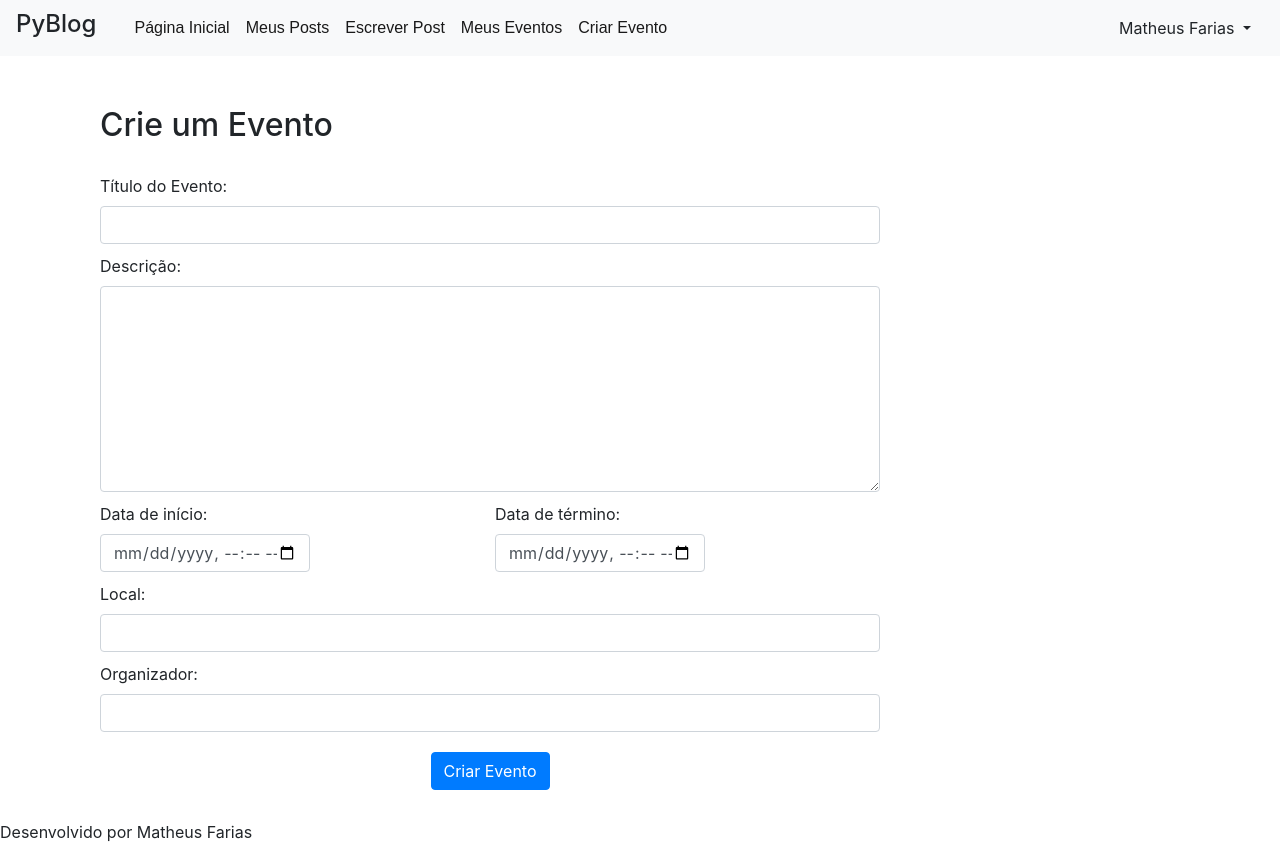
After one commit to matheusfs99/PyBlog, a Django app: page /criar_evento/ in a window 1280 px wide. The commit adds this page. Run offline with Django 3.2, Linux system fonts and the light colour scheme; a user stored in the database is signed in; some libraries are stand-ins or nearby versions.

Commit message:
Criado cadastro e listagem de eventos

```diff
--- a/pyblog/app_pyblog/admin.py
+++ b/pyblog/app_pyblog/admin.py
@@ -1,6 +1,7 @@
 from django.contrib import admin
-from .models import Publicacao, Comentarios
+from .models import *
 
 # Register your models here.
 admin.site.register(Publicacao)
 admin.site.register(Comentarios)
+admin.site.register(Eventos)
--- /dev/null
+++ b/pyblog/app_pyblog/templates/criar-evento.html
@@ -0,0 +1,33 @@
+{% extends 'model-page.html' %}
+
+{% block content %}
+<div class="conteudo">
+    <h2>Crie um Evento</h2>
+    <form action="submit" method="post" enctype="multipart/form-data" style="margin-right: 300px;">
+        {% csrf_token %}
+        <label>Título do Evento:</label>
+        <input type="text" name="titulo" class="form-control" style="margin-bottom: 10px;" required>
+        <label>Descrição:</label>
+        <textarea name="descricao" class="form-control" rows="8" style="margin-bottom: 10px;" required></textarea>
+        <div class="form-row">
+            <div class="col">
+                <label>Data de início:</label>
+                <input type="datetime-local" name="data_inicio" class="form-control"
+                       style="margin-bottom: 10px; width:210px;" required>
+            </div>
+            <div class="col">
+                <label>Data de término:</label>
+                <input type="datetime-local" name="data_fim" class="form-control"
+                       style="margin-bottom: 10px; width:210px;" required>
+            </div>
+        </div>
+        <label>Local:</label>
+        <input type="text" name="local" class="form-control" style="margin-bottom:10px" required>
+        <label>Organizador:</label>
+        <input type="text" name="organizador" class="form-control" style="margin-bottom:20px" required>
+        <div align="center">
+            <button type="submit" class="btn btn-primary">Criar Evento</button>
+        </div>
+    </form>
+</div>
+{% endblock %}
--- a/pyblog/app_pyblog/templates/model-page.html
+++ b/pyblog/app_pyblog/templates/model-page.html
@@ -20,10 +20,14 @@
                 <a class="nav-link" href="/escrever_publicacao">Escrever Post </a>
             </li>
             <li class="nav-item active">
-                <a class="nav-link" href="#">Meus Eventos </a>
+                <a class="nav-link" href="/eventos">Meus Eventos </a>
             </li>
             <li class="nav-item active">
-                <a class="nav-link" href="#">Criar Evento </a>
+                <a class="nav-link" href="/criar_evento">Criar Evento </a>
+            </li>
+            {% else %}
+            <li class="nav-item active">
+                <a class="nav-link" href="/eventos">Eventos </a>
             </li>
             {% endif %}
         </ul>
--- a/pyblog/app_pyblog/views.py
+++ b/pyblog/app_pyblog/views.py
@@ -14,6 +14,8 @@ def index(request):
     publicacoes = Publicacao.objects.all().order_by('-data_publicacao')[:6]
     context['publicacoes'] = publicacoes
     context['usuario'] = usuario
+    eventos = Eventos.objects.all().order_by('-data_criacao')[:3]
+    context['eventos'] = eventos
     return render(request, 'index.html', context)
 
 
@@ -129,3 +131,41 @@ def comentar_publicacao(request, titulo_publicacao):
                                        comentario=comentario,
                                        publicacao= get_object_or_404(Publicacao, id=id_publicacao))
     return redirect(f'/publicacao/{titulo_publicacao}/#comentarios')
+
+
+@login_required(login_url='/login/')
+def criar_evento(request):
+    usuario = request.user
+    return render(request, 'criar-evento.html', {'usuario': usuario})
+
+
+@login_required(login_url='/login/')
+def submit_criar_evento(request):
+    usuario = request.user
+    titulo = request.POST.get('titulo')
+    descricao = request.POST.get('descricao')
+    data_inicio = request.POST.get('data_inicio')
+    data_fim = request.POST.get('data_fim')
+    local = request.POST.get('local')
+    organizador = request.POST.get('organizador')
+    if request.POST:
+        Eventos.objects.create(titulo=titulo,
+                               descricao=descricao,
+                               data_inicio=data_inicio,
+                               data_fim=data_fim,
+                               local=local,
+                               organizador=organizador,
+                               criado_por=usuario)
+    return redirect('/eventos')
+
+
+def eventos(request):
+    context = {}
+    usuario = request.user
+    eventos = Eventos.objects.all().order_by('-data_criacao')
+    context['usuario'] = usuario
+    context['eventos'] = eventos
+    if usuario.is_authenticated:
+        meus_eventos = Eventos.objects.filter(criado_por=usuario).order_by('-data_criacao')
+        context['meus_eventos'] = meus_eventos
+    return render(request, 'eventos.html', context)
--- a/pyblog/pyblog/urls.py
+++ b/pyblog/pyblog/urls.py
@@ -32,6 +32,9 @@ urlpatterns = [
     path('publicacao/<titulo_publicacao>/send_comment', views.comentar_publicacao),
     path('editar_perfil/', views.editar_perfil),
     path('editar_perfil/submit', views.submit_editar_perfil),
+    path('criar_evento/', views.criar_evento),
+    path('criar_evento/submit', views.submit_criar_evento),
+    path('eventos/', views.eventos)
 ]
 
 if settings.DEBUG:
```
Also changed, not shown: pyblog/app_pyblog/models.py (+19 -0 lines), pyblog/app_pyblog/templates/eventos.html (added, +46 -0 lines), pyblog/app_pyblog/templates/index.html (+20 -3 lines), pyblog/app_pyblog/migrations/0005_auto_20200803_1624.py (added), pyblog/app_pyblog/migrations/0006_remove_eventos_imagem.py (added), pyblog/app_pyblog/migrations/0007_eventos_data_criacao.py (added), pyblog/db.sqlite3, pyblog/media/img_eventos/global_labs.jpeg (added), 1 other file.
